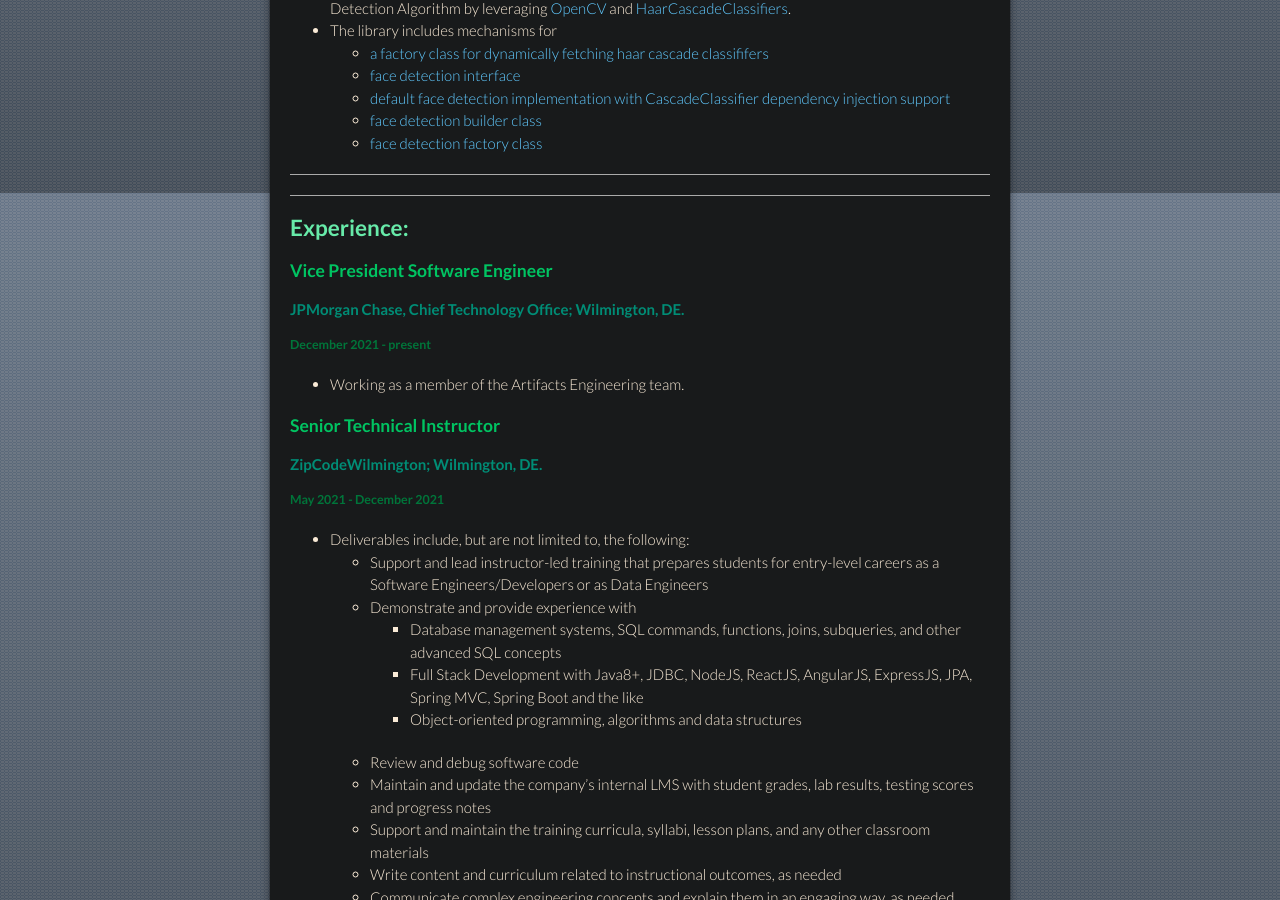
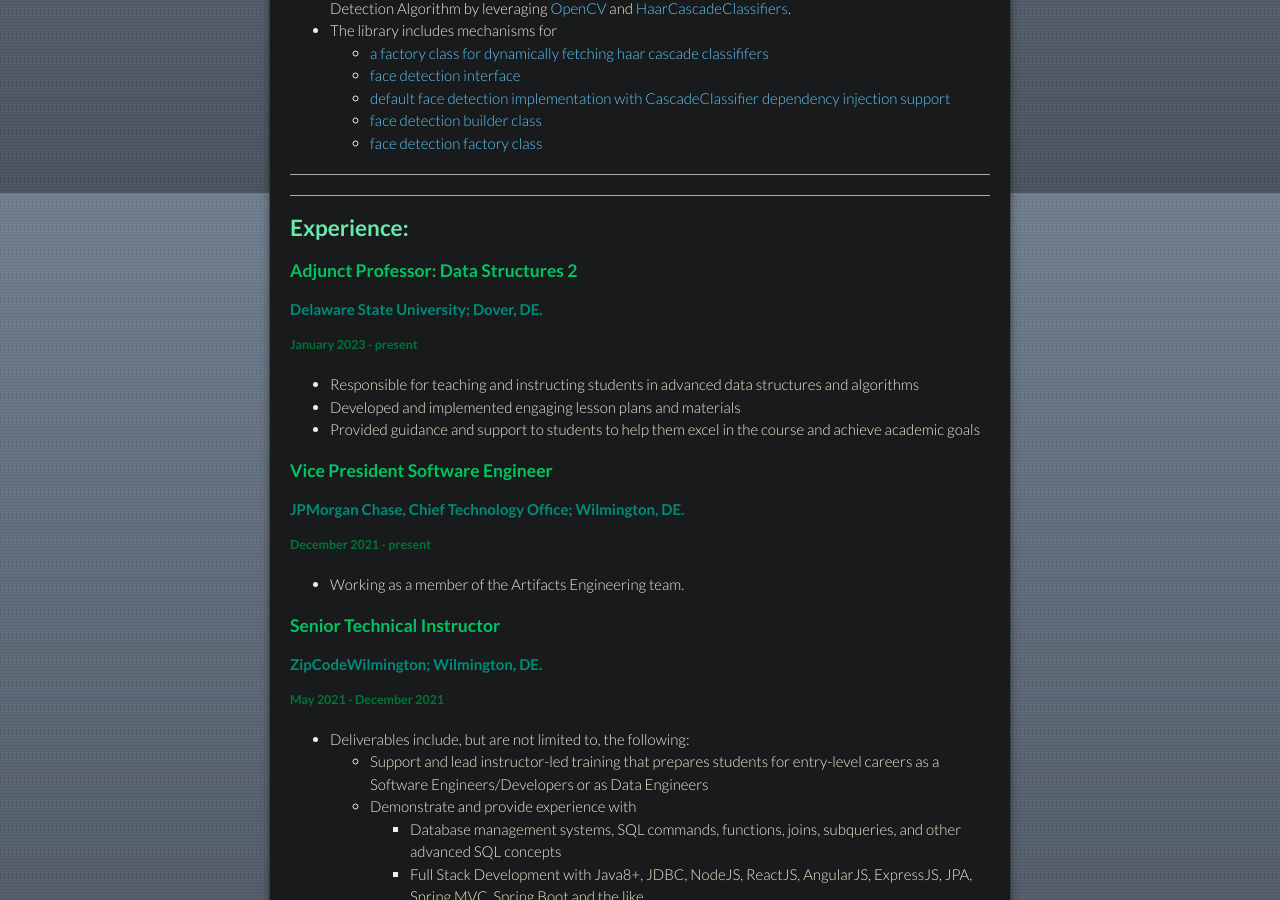
Before and after one commit to Git-Leon/Leon-Hunter-Public-Portfolio, a Jekyll site: the page built from index.md, in a window 1280 px wide and 900 px high, scrolled down 1607 px. Built offline with Jekyll 4.4.1, drawn with Linux system fonts in a browser that asks for light colours; our own code applies the rules of GitHub Pages for plain Markdown files; the repository's description, which GitHub fills in, is left out.

Commit message:
updated content and .pdf

```diff
--- a/index.md
+++ b/index.md
@@ -68,6 +68,14 @@
 <hr><hr>
 
 ## Experience:
+
+### Adjunct Professor: Data Structures 2
+#### Delaware State University; Dover, DE.
+##### January 2023 - present
+* Responsible for teaching and instructing students in advanced data structures and algorithms
+* Developed and implemented engaging lesson plans and materials
+* Provided guidance and support to students to help them excel in the course and achieve academic goals
+
 
 ### Vice President Software Engineer
 #### JPMorgan Chase, Chief Technology Office; Wilmington, DE.
```
